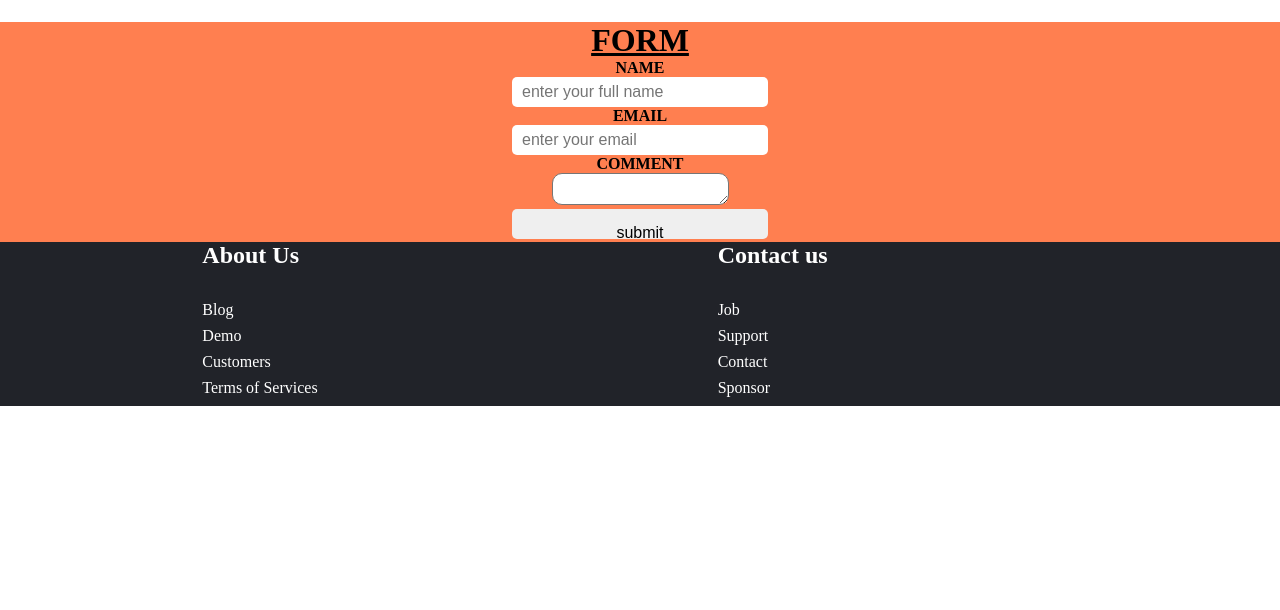
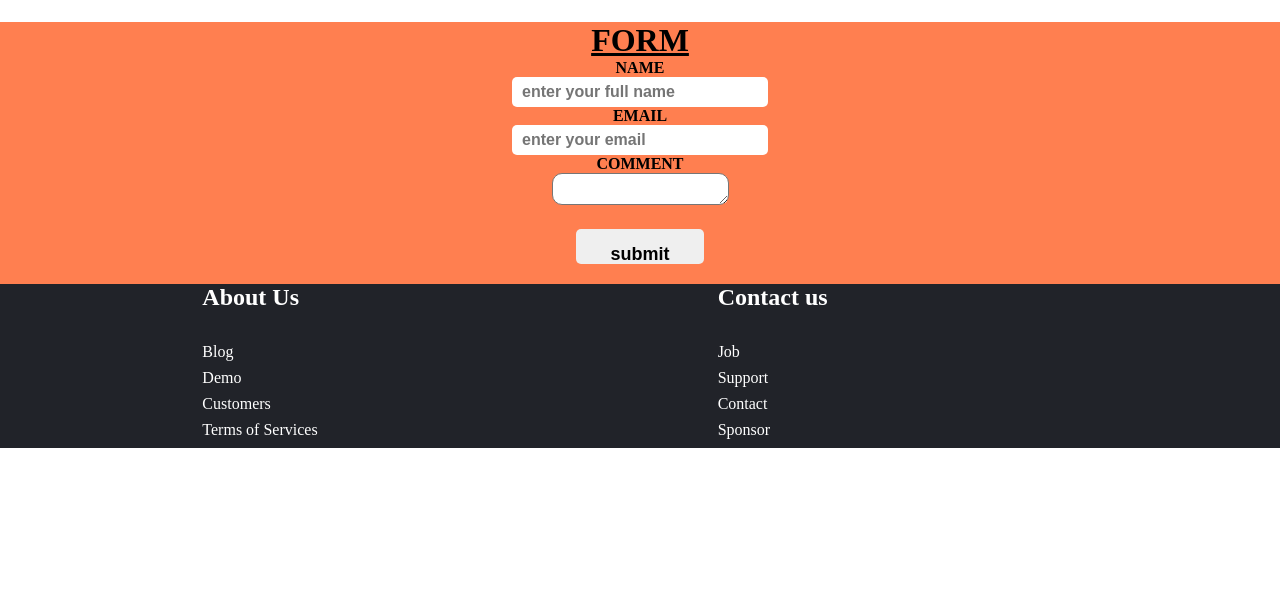
Before and after one commit to Ghislaine123/my-portifolio, a plain HTML site: page index.html in a window 1280 px wide. Shown: the part 1977-2587 px from the top of the page. Before the commit the page ends 2545 px from the top, so only its background shows below. Drawn offline with Linux system fonts and the light colour scheme.

Commit message:
editing on form

```diff
--- a/index.html
+++ b/index.html
@@ -120,7 +120,7 @@
 		<input type="email" name="email" placeholder="enter your email">
 		<p>COMMENT</p>
 		<textarea></textarea><br>
-		<input type="submit" name="send" value="submit">
+		<button type="submit" name="send">submit</button>
 	  </form>
 
 	</div>
--- a/styl.css
+++ b/styl.css
@@ -206,10 +206,22 @@ body
 	border: 0;
 	outline: none;
 	border-radius: 5px;
+	font-weight: bold;
 }
 .form-container textarea
 {
 	border-radius: 10px;
+}
+.form-container button
+{
+	font-size: 18px;
+	font-weight: bold;
+	margin: 20px 0;
+	padding: 15px 10px;
+	width: 10%;
+	height: 35px;
+	border-radius: 5px;
+	border: 0
 }
 
 .container-footer
```
